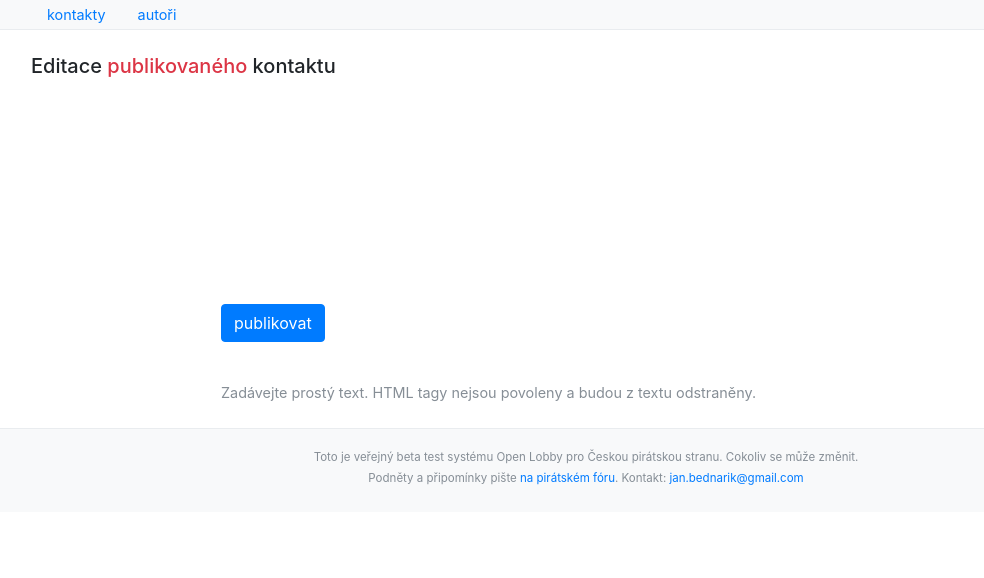
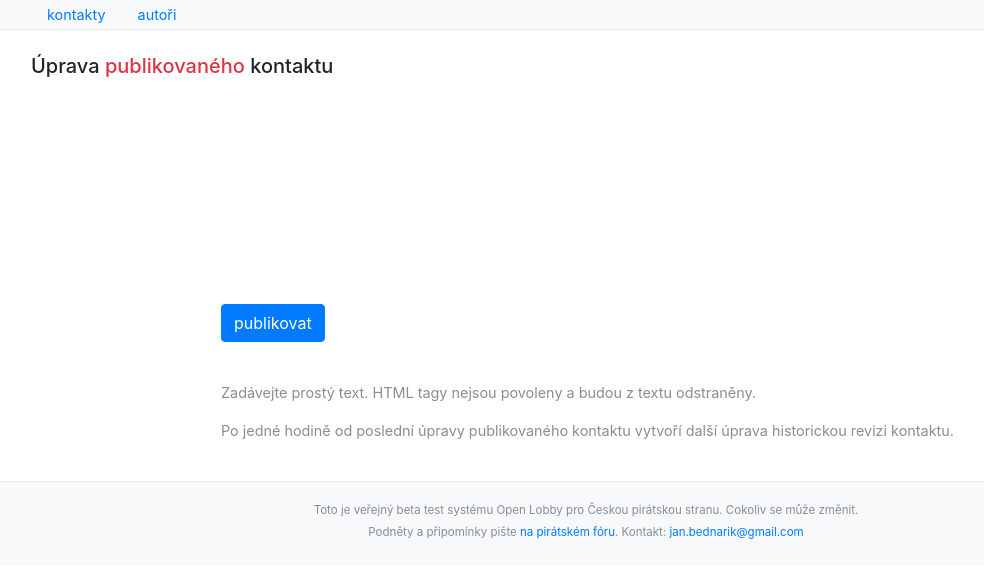
Before and after one commit to openlobby/openlobby-app, a Django app: template olapp/core/templates/core/edit_report.html in a window 1280 px wide. Shown: the part 88-666 px from the top of the page, without its empty margins (54-1038 px from the left). Run offline with Django 3.2, Linux system fonts and the light colour scheme; the template is opened without the code that fills it, so the values that code supplies are empty; some libraries are stand-ins or nearby versions.

Commit message:
Show edited date on reports

```diff
--- a/olapp/core/graphql.py
+++ b/olapp/core/graphql.py
@@ -71,6 +71,8 @@ def pythonize_report(report):
         report["published"] = (
             arrow.get(report["published"]).to(settings.TIME_ZONE).datetime
         )
+    if "edited" in report:
+        report["edited"] = arrow.get(report["edited"]).to(settings.TIME_ZONE).datetime
     if "author" in report and report["author"] is not None:
         report["author"] = pythonize_author(report["author"])
     return report
--- a/olapp/core/queries.py
+++ b/olapp/core/queries.py
@@ -26,6 +26,7 @@ def search_reports(api_url, slice, *, token=None):
                 id
                 date
                 published
+                edited
                 title
                 body
                 receivedBenefit
@@ -62,6 +63,7 @@ def get_report(api_url, id, *, token=None):
             id
             date
             published
+            edited
             title
             body
             receivedBenefit
@@ -112,6 +114,7 @@ def get_author_with_reports(api_url, id, slice, *, token=None):
                         id
                         date
                         published
+                        edited
                         title
                         body
                         receivedBenefit
--- a/olapp/core/templates/core/edit_report.html
+++ b/olapp/core/templates/core/edit_report.html
@@ -8,9 +8,9 @@
 
 <div class="mb-4">
   {% if report.isDraft %}
-    <h5 class="mb-3">Editace konceptu kontaktu</h5>
+    <h5 class="mb-3">Úprava konceptu kontaktu</h5>
   {% else %}
-  <h5 class="mb-3">Editace <span class="text-danger">publikovaného</span> kontaktu</h5>
+  <h5 class="mb-3">Úprava <span class="text-danger">publikovaného</span> kontaktu</h5>
   {% endif %}
   <form class="form" action="{% url 'edit-report' id=report.id %}" method="post">
     {% csrf_token %}
@@ -36,7 +36,8 @@
   <div class="row">
     <div class="col-2"></div>
     <div class="col-10 mt-4 text-muted">
-      Zadávejte prostý text. HTML tagy nejsou povoleny a budou z textu odstraněny.
+      <p>Zadávejte prostý text. HTML tagy nejsou povoleny a budou z textu odstraněny.</p>
+      <p>Po jedné hodině od poslední úpravy publikovaného kontaktu vytvoří další úprava historickou revizi kontaktu.</p>
     </div>
   </div>
 </div>
```
Also changed, not shown: olapp/core/templates/core/report_snippet.html (+7 -1 lines).
